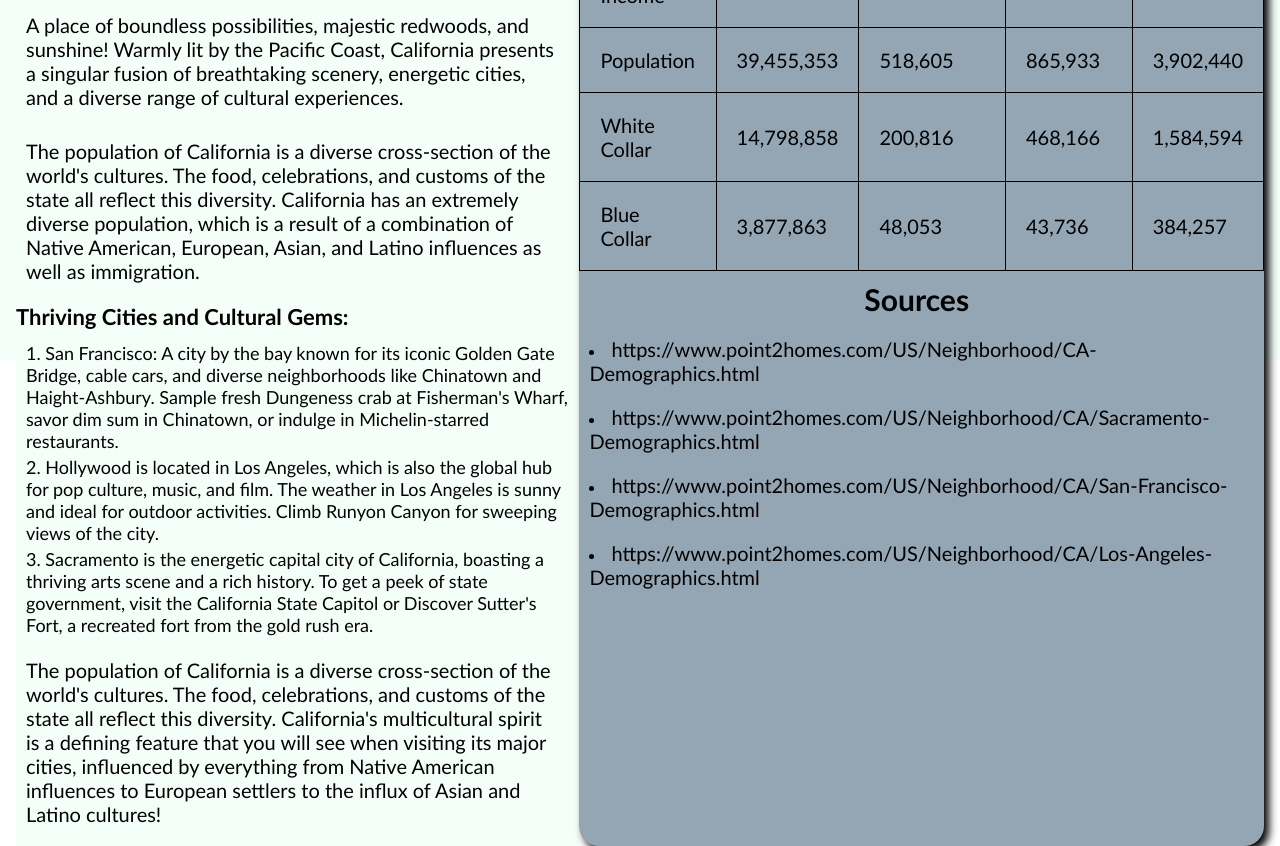
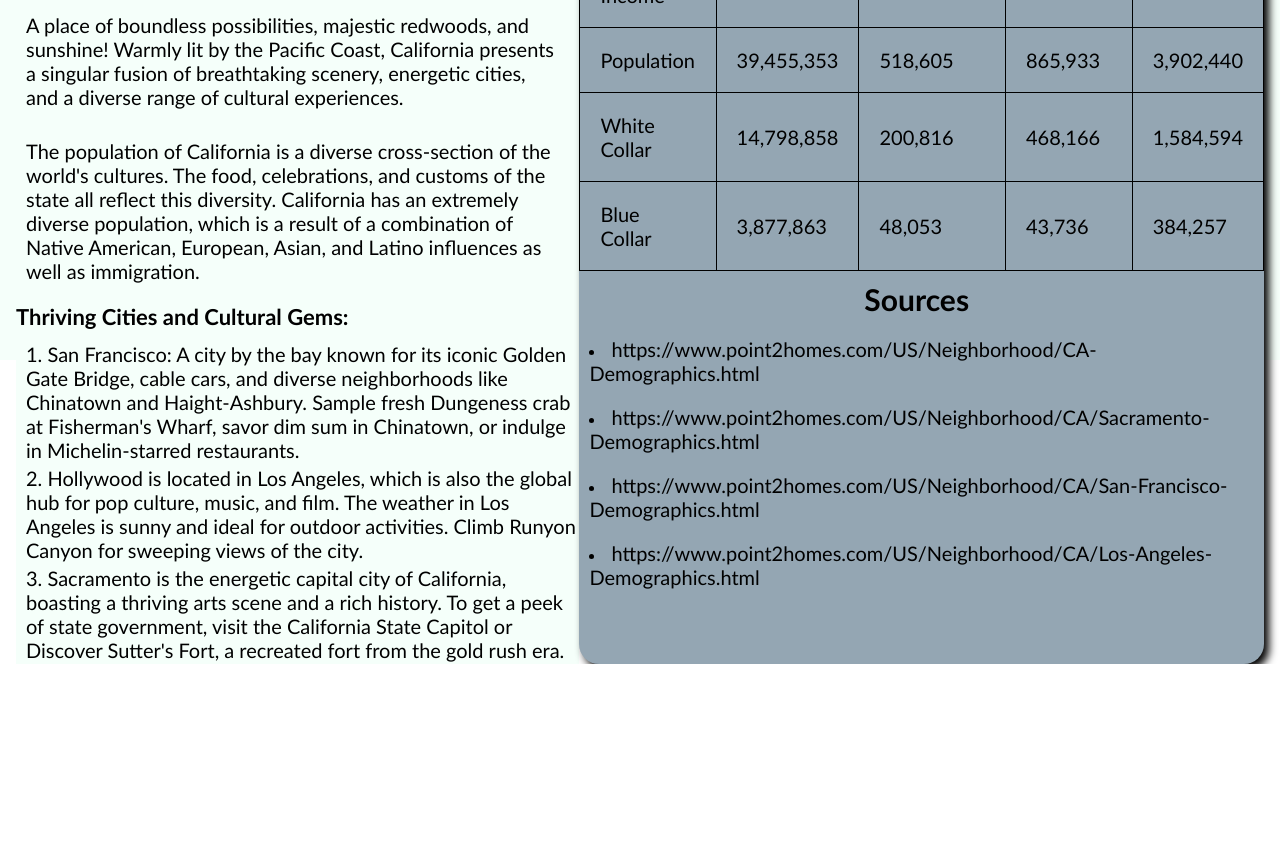
Before and after one commit to Danny3SP/Website-Assignment, a plain HTML site: page index.html in a window 1280 px wide. Shown: the part 480-1326 px from the top of the page. After the commit the page ends 1144 px from the top, so only its background shows below. Drawn offline with Linux system fonts and the light colour scheme.

Commit message:
Add files via upload

```diff
--- a/index.html
+++ b/index.html
@@ -58,10 +58,7 @@
                         a recreated fort from the gold rush era.
                      </li>
                   </ol>
-                  <p>The population of California is a diverse cross-section of the world's cultures.
-                     The food, celebrations, and customs of the state all reflect this diversity.
-                     California's multicultural spirit is a defining feature that you will see when visiting its major cities,
-                     influenced by everything from Native American influences to European settlers to the influx of Asian and Latino cultures!</p>
+
                   </section>
                <aside class="column-right">
                   <h2>Major City Demographic Information</h2>
--- a/style.css
+++ b/style.css
@@ -89,7 +89,7 @@ a, button
     list-style: decimal;
     padding:2px;
     padding-left: 10px;
-    font-size: 18px;
+    font-size: 20px;
     list-style-position: inside;
 }
 #Sac{
```
